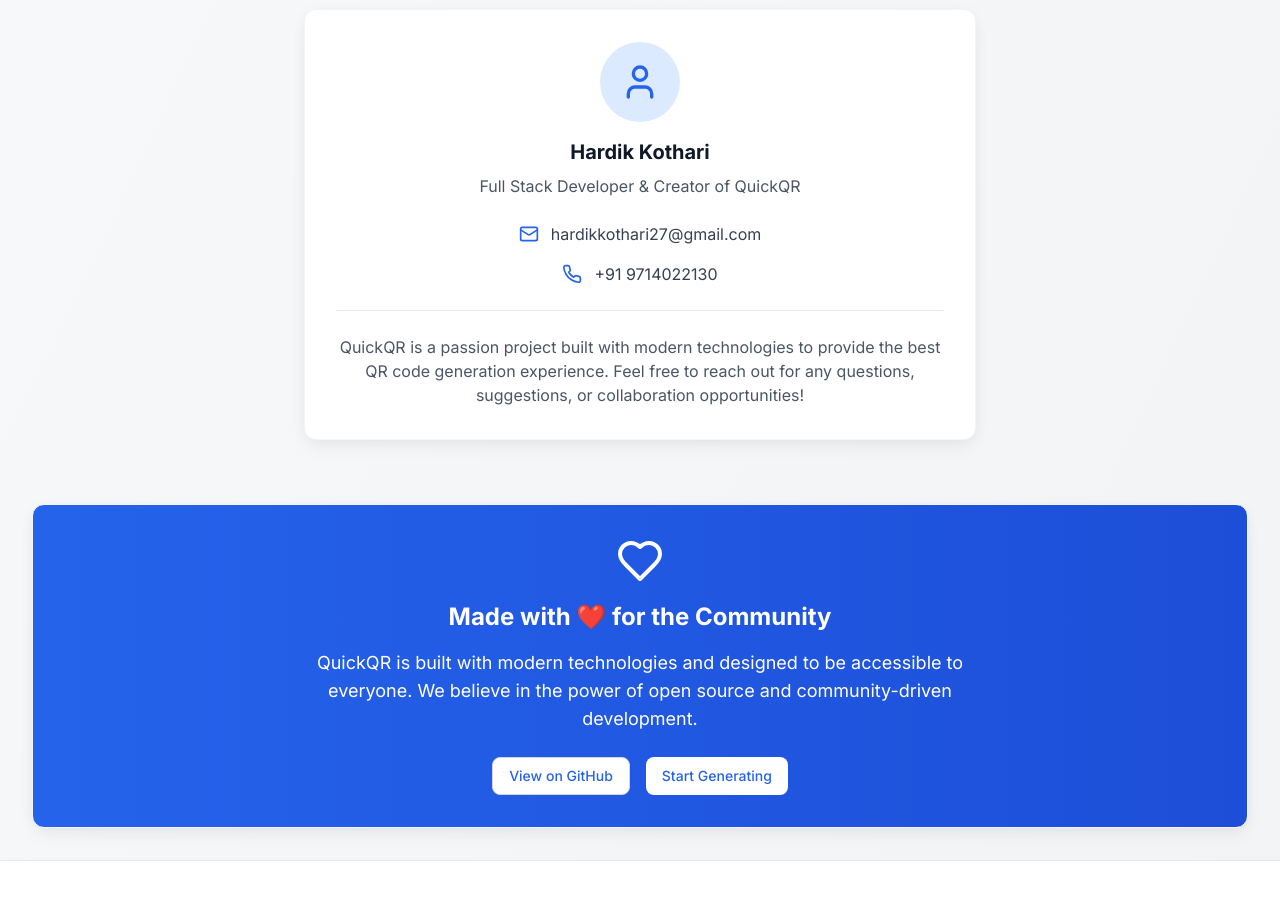
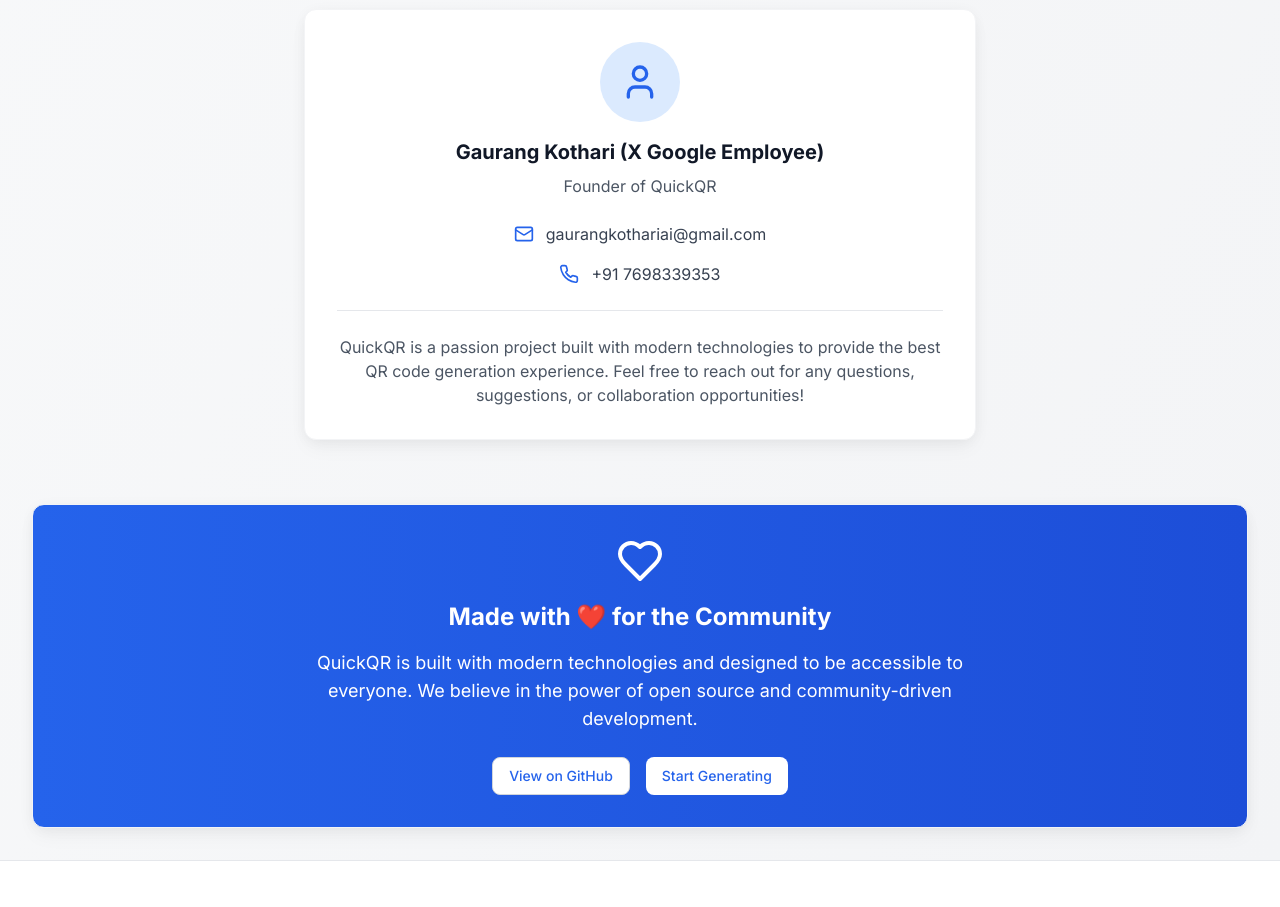
Before and after one commit to GK-AI-67/QuickQR, a React (Vite) app in the folder frontend/: page /about in a window 1280 px wide. Shown: the part 1920-2827 px from the top of the page. Built offline with nearby package versions, Linux system fonts and the light colour scheme; no server answers.

Commit message:
About us

```diff
--- a/frontend/src/pages/AboutPage.tsx
+++ b/frontend/src/pages/AboutPage.tsx
@@ -204,28 +204,28 @@
               <div className="w-20 h-20 bg-primary-100 rounded-full flex items-center justify-center mx-auto mb-4">
                 <User className="w-10 h-10 text-primary-600" />
               </div>
-              <h3 className="text-xl font-bold text-gray-900 mb-2">Hardik Kothari</h3>
-              <p className="text-gray-600">Full Stack Developer & Creator of QuickQR</p>
+              <h3 className="text-xl font-bold text-gray-900 mb-2">Gaurang Kothari (X Google Employee)</h3>
+              <p className="text-gray-600">Founder of QuickQR</p>
             </div>
 
             <div className="space-y-4">
               <div className="flex items-center justify-center space-x-3">
                 <Mail className="w-5 h-5 text-primary-600" />
                 <a
-                  href="mailto:hardikkothari27@gmail.com"
+                  href="mailto:gaurangkothariai@gmail.com"
                   className="text-gray-700 hover:text-primary-600 transition-colors duration-200"
                 >
-                  hardikkothari27@gmail.com
+                  gaurangkothariai@gmail.com
                 </a>
               </div>
 
               <div className="flex items-center justify-center space-x-3">
                 <Phone className="w-5 h-5 text-primary-600" />
                 <a
-                  href="tel:+919714022130"
+                  href="tel:+917698339353"
                   className="text-gray-700 hover:text-primary-600 transition-colors duration-200"
                 >
-                  +91 9714022130
+                  +91 7698339353
                 </a>
               </div>
             </div>
```
